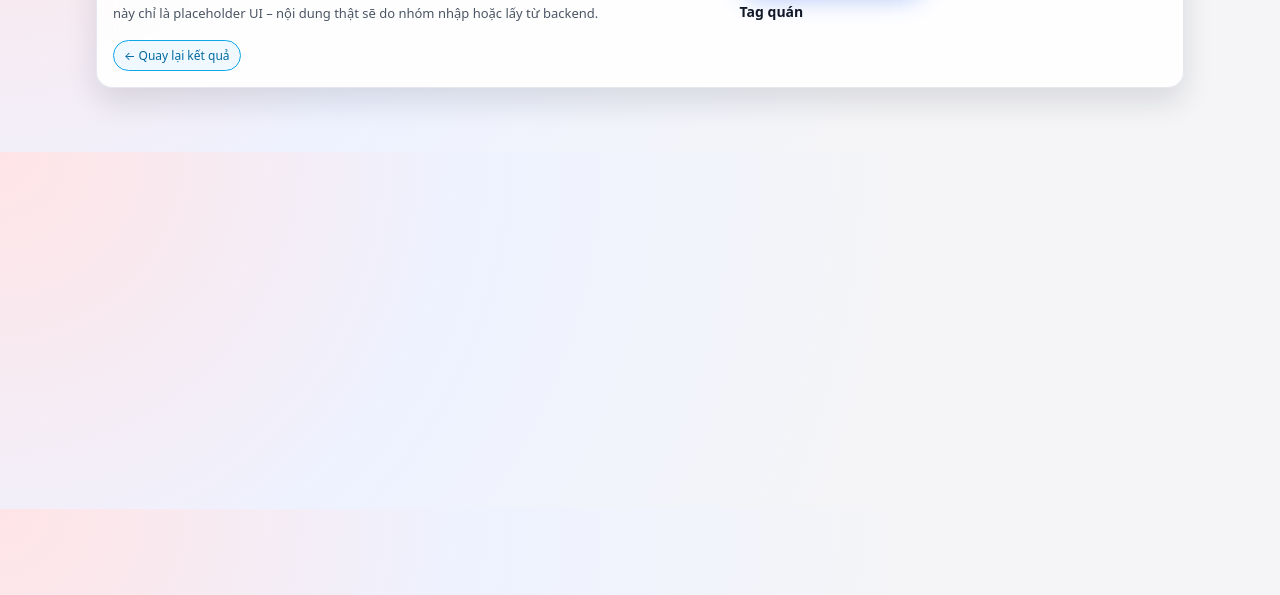
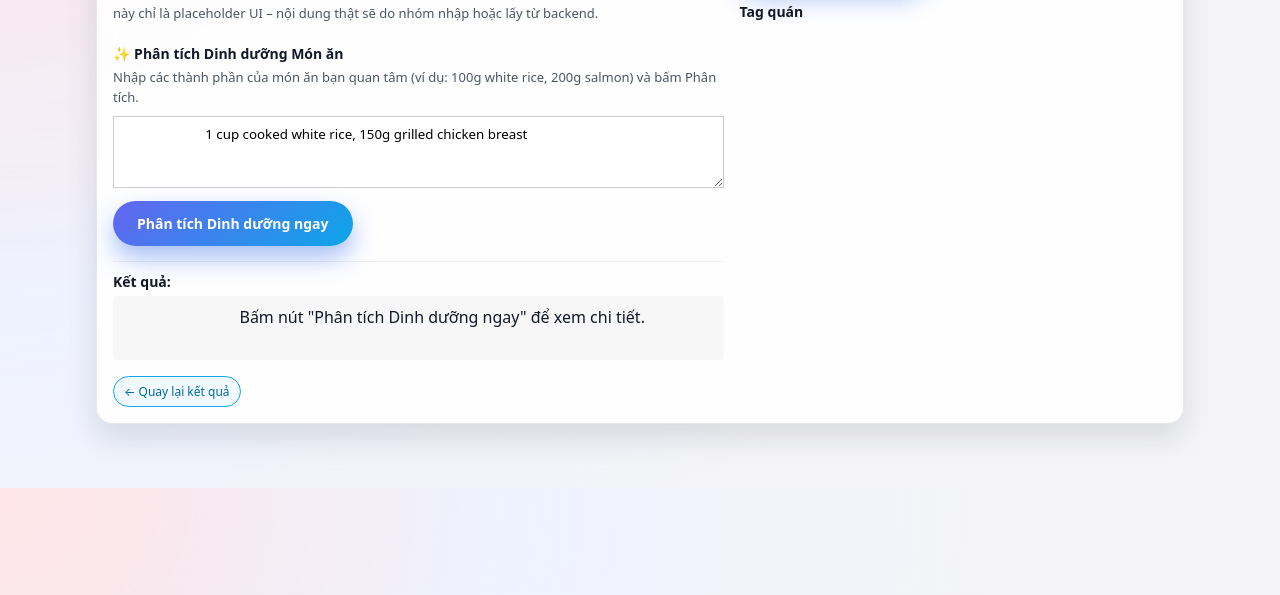
Before and after one commit to denver1106/Prj_SmartTourism, a Flask app: template templates/detail.html in a window 1280 px wide. Shown: the part 205-800 px from the top of the page. Run offline with Flask 3, Linux system fonts and the light colour scheme; the template is opened without the code that fills it, so the values that code supplies are empty.

Commit message:
thêm nutrition filter

```diff
--- a/app.py
+++ b/app.py
@@ -1,5 +1,5 @@
-from flask import Flask, render_template, request, redirect, url_for
-from core import data_manager, search_handler, service
+from flask import Flask, render_template, request, redirect, url_for, jsonify
+from core import data_manager, search_handler, service, nutrition_service
 import os
 
 app = Flask(__name__)
@@ -12,6 +12,53 @@ tourism_service = service.SmartTourismService(weather_api_key=WEATHER_API_KEY)
 @app.route('/')
 def index():
     return render_template('index.html')
+
+@app.route('/detail/<restaurant_id>') # <-- Thêm route này
+def detail_page(restaurant_id):
+    """
+    Hiển thị trang chi tiết của một quán ăn.
+    """
+    # Lấy thông tin quán ăn dựa trên ID
+    restaurant = db_manager.get_restaurant_by_id(restaurant_id)
+
+    if not restaurant:
+        return "Không tìm thấy quán ăn này.", 404
+
+    # Giả định bạn có thể lấy thêm các quán tương tự (optional)
+    similar_restaurants = db_manager.get_similar_restaurants(restaurant_id)
+
+    # Render template detail.html và truyền dữ liệu quán ăn vào
+    return render_template(
+        'detail.html',
+        restaurant=restaurant,
+        similar_restaurants=similar_restaurants
+    )
+
+# --- ROUTE MỚI: API PHÂN TÍCH DINH DƯỠNG ---
+@app.route('/api/analyze_nutrition', methods=['POST'])
+def analyze_nutrition_endpoint():
+    """
+    Endpoint nhận dữ liệu thành phần và trả về kết quả phân tích dinh dưỡng
+    bằng cách gọi hàm từ core.nutrition_service.
+    """
+    data = request.get_json()
+    ingredients = data.get('ingredients_text') # Lấy chuỗi thành phần từ request JSON
+
+    if not ingredients:
+        return jsonify({"error": "Vui lòng cung cấp thành phần để phân tích."}), 400
+
+    # Gọi hàm service đã được định nghĩa trong core/nutrition_service.py
+    # Sử dụng nutrition_service.get_nutrition_analysis (giả định import được)
+    nutrition_data = nutrition_service.get_nutrition_analysis(ingredients)
+
+    # Kiểm tra nếu service trả về lỗi (có key "error" trong dict)
+    if "error" in nutrition_data:
+        # Sử dụng mã lỗi 500 nếu là lỗi nội bộ/API, hoặc mã lỗi cụ thể nếu có
+        status_code = nutrition_data.get('status_code', 500)
+        return jsonify(nutrition_data), status_code
+
+    return jsonify(nutrition_data) # Trả về dữ liệu dinh dưỡng thành công
+# ---------------------------------------------
 
 @app.route('/results')
 def results_page():
--- /dev/null
+++ b/core/nutrition_service.py
@@ -0,0 +1,51 @@
+# core/nutrition_service.py
+
+import requests
+
+# THÔNG TIN API BẠN CUNG CẤP ĐÃ ĐƯỢC THAY THẾ Ở ĐÂY
+# Sử dụng API Edamam Nutrition Analysis làm ví dụ.
+NUTRITION_API_URL = "https://api.edamam.com/api/nutrition-data"
+API_KEY = "b55c3e332d765b8cdc7e4965b3fcfd53"  # Đã cập nhật Key
+APP_ID = "56f598f8"  # Đã cập nhật ID
+
+def get_nutrition_analysis(ingredients_text):
+    """
+    Gọi API bên ngoài để phân tích dinh dưỡng cho một chuỗi thành phần (sử dụng Edamam API).
+
+    Args:
+        ingredients_text (str): Chuỗi các thành phần (ví dụ: "1 apple, 100g chicken breast")
+
+    Returns:
+        dict: Kết quả phân tích dinh dưỡng hoặc thông báo lỗi.
+    """
+    try:
+        # Edamam yêu cầu thành phần được gửi qua query parameter 'ingr'
+        params = {
+            'ingr': ingredients_text,
+            'app_id': APP_ID,
+            'app_key': API_KEY
+        }
+
+        print(f"Đang gửi yêu cầu phân tích cho: {ingredients_text}")
+
+        # Gửi request GET
+        response = requests.get(NUTRITION_API_URL, params=params)
+        response.raise_for_status() # Raise exception cho status code lỗi (4xx hoặc 5xx)
+
+        return response.json()
+
+    except requests.exceptions.HTTPError as e:
+        # Xử lý các lỗi cụ thể từ API (ví dụ: 401 Unauthorized, 404 Not Found, 422 Unprocessable Entity - lỗi dữ liệu đầu vào)
+        error_details = response.json() if response.content else {}
+        print(f"Lỗi HTTP {response.status_code} khi gọi API: {e}")
+        return {
+            "error": "Lỗi khi gọi API dinh dưỡng. Vui lòng kiểm tra chuỗi thành phần.",
+            "status_code": response.status_code,
+            "details": error_details.get("error", str(e))
+        }
+    except requests.exceptions.RequestException as e:
+        print(f"Lỗi kết nối API dinh dưỡng: {e}")
+        return {"error": "Không thể kết nối với dịch vụ phân tích dinh dưỡng.", "details": str(e)}
+    except Exception as e:
+        print(f"Lỗi không xác định trong phân tích dinh dưỡng: {e}")
+        return {"error": "Đã xảy ra lỗi nội bộ.", "details": str(e)}
--- a/templates/detail.html
+++ b/templates/detail.html
@@ -45,6 +45,29 @@
                     </p>
                 </div>
 
+                <div id="nutrition-analysis-section" style="margin-top: 20px;">
+                    <div class="detail-section-title">✨ Phân tích Dinh dưỡng Món ăn</div>
+
+                    <p class="detail-text" style="margin-bottom: 8px;">
+                        Nhập các thành phần của món ăn bạn quan tâm (ví dụ: 100g white rice, 200g salmon) và bấm Phân tích.
+                    </p>
+
+                    <textarea id="ingredients_input" rows="3" style="width: 100%; padding: 8px; box-sizing: border-box; border: 1px solid #ccc;">
+                        1 cup cooked white rice, 150g grilled chicken breast
+                    </textarea>
+
+                    <button id="analyze_button" class="primary-btn" style="margin-top: 8px;">
+                        Phân tích Dinh dưỡng ngay
+                    </button>
+
+                    <div id="nutrition_results" style="margin-top: 15px; border-top: 1px solid #eee; padding-top: 10px;">
+                        <div class="detail-section-title" style="margin-bottom: 5px;">Kết quả:</div>
+                        <pre id="results_display" style="background-color: #f7f7f7; padding: 10px; border-radius: 4px; overflow-x: auto;">
+                            Bấm nút "Phân tích Dinh dưỡng ngay" để xem chi tiết.
+                        </pre>
+                    </div>
+                </div>
+
                 <div style="margin-top: 16px;">
                     <a href="{{ url_for('results_page') }}" class="secondary-btn">← Quay lại kết quả</a>
                 </div>
@@ -89,3 +112,63 @@
     </div>
 </body>
 </html>
+<script>
+    document.addEventListener('DOMContentLoaded', () => {
+        const analyzeButton = document.getElementById('analyze_button');
+        const ingredientsInput = document.getElementById('ingredients_input');
+        const resultsDisplay = document.getElementById('results_display');
+
+        // Kiểm tra xem các phần tử có tồn tại không
+        if (!analyzeButton || !ingredientsInput || !resultsDisplay) {
+            console.error("Lỗi: Không tìm thấy các phần tử cần thiết (button, input, display).");
+            return; // Dừng lại nếu không tìm thấy
+        }
+
+        analyzeButton.addEventListener('click', async () => {
+            const ingredientsText = ingredientsInput.value.trim();
+
+            if (!ingredientsText) {
+                resultsDisplay.textContent = 'Vui lòng nhập thành phần món ăn trước khi phân tích.';
+                return;
+            }
+
+            resultsDisplay.textContent = 'Đang gửi yêu cầu phân tích dinh dưỡng...';
+
+            try {
+                const response = await fetch('/api/analyze_nutrition', {
+                    method: 'POST', // Đảm bảo phương thức là POST
+                    headers: {
+                        'Content-Type': 'application/json'
+                    },
+                    body: JSON.stringify({
+                        // Tên key 'ingredients_text' phải KHỚP với tên key backend Flask mong đợi
+                        ingredients_text: ingredientsText
+                    })
+                });
+
+                // Nếu response thành công
+                if (response.ok) {
+                    const data = await response.json();
+
+                    // --- HIỂN THỊ KẾT QUẢ ---
+                    // Tạm thời hiển thị JSON thô để xác nhận API hoạt động
+                    resultsDisplay.textContent = JSON.stringify(data, null, 2);
+
+                    // TODO: Sau này, thay dòng trên bằng hàm formatDataToHTML(data) để hiển thị đẹp hơn
+
+                } else {
+                    // Xử lý lỗi từ server (400, 500,...)
+                    const errorData = await response.json();
+                    const errorMessage = errorData.error || `Lỗi không xác định từ máy chủ (${response.status})`;
+                    resultsDisplay.textContent = `🚫 Phân tích thất bại: ${errorMessage}`;
+                    console.error('Lỗi API Dinh dưỡng:', errorData);
+                }
+
+            } catch (error) {
+                // Xử lý lỗi mạng/kết nối
+                resultsDisplay.textContent = '❌ Lỗi kết nối mạng. Vui lòng kiểm tra server Flask đang chạy.';
+                console.error('Lỗi Fetch/Mạng:', error);
+            }
+        });
+    });
+</script>
--- a/templates/results.html
+++ b/templates/results.html
@@ -111,6 +111,11 @@
 
                         <!-- ACTION BUTTONS -->
                         <div class="restaurant-actions">
+                            <a class="primary-btn"
+                               href="{{ url_for('detail_page', restaurant_id=r.id) }}"
+                               style="margin-right: 10px;">
+                                Xem Chi tiết & Phân tích Dinh dưỡng ✨
+                            </a>
                             <!-- SỬA LẠI LINK MAP Ở ĐÂY -->
                             <!-- Dùng destination=lat,lng để chỉ đường chính xác tới tọa độ ảo -->
                             <a class="secondary-btn"
```
Also changed, not shown: core/data_manager.py (+28 -0 lines).
